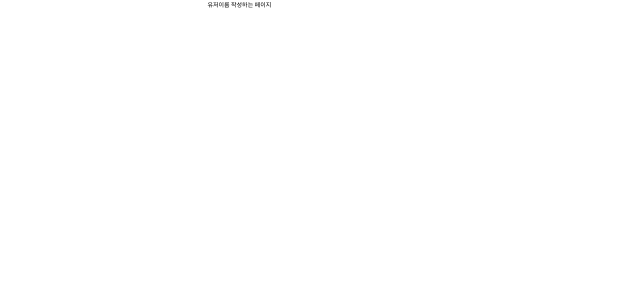
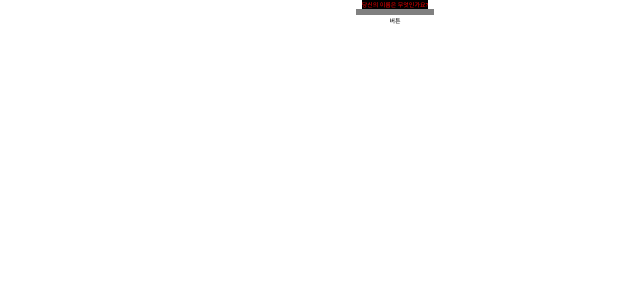
Before and after one commit to SopkathonTeam3/Client, a React (Vite) app: page /user in a window 1280 px wide. Shown: the top 300 px of the page, without its empty margins (245-885 px from the left). Built offline with nearby package versions, Linux system fonts and the light colour scheme.

Commit message:
feat : 유저페이지 기본 구조 테스트

```diff
--- a/src/Router.jsx
+++ b/src/Router.jsx
@@ -1,13 +1,14 @@
 import { BrowserRouter, Routes, Route } from 'react-router-dom';
 
 import React from 'react';
+import UserPage from './pages/UserPage';
 
 const Router = () => {
   return (
     <BrowserRouter>
       <Routes>
         <Route path="/" element={<div>온보딩페이지를 넣어주세요</div>}></Route>
-        <Route path="/user" element={<div>유저이름 작성하는 페이지 </div>}></Route>
+        <Route path="/user" element={<UserPage />}></Route>
         <Route path="/custom" element={<div>커스텀 페이지를 넣어주세요</div>}></Route>
         <Route path="/loading" element={<div>로딩페이지를 넣어주세요</div>}></Route>
         <Route path="/main/:userid/:roomid" element={<div>메인페이지를 넣어주세요</div>}></Route>
--- a/src/pages/userPage.jsx
+++ b/src/pages/userPage.jsx
@@ -1,13 +1,38 @@
 import React from 'react';
+import styled from 'styled-components';
 
-const userPage = () => {
-  return <div>유저페이지입니당</div>;
+const UserPage = () => {
+  return (
+    <St.userPageWrapper>
+      <St.userInfoText>
+        <p>당신의 이름은 무엇인가요?</p>
+      </St.userInfoText>
+      <St.userNameInput></St.userNameInput>
+      <St.userSubmitBtn>버튼</St.userSubmitBtn>
+    </St.userPageWrapper>
+  );
 };
 
-export default userPage;
+export default UserPage;
 
 const St = {
   userPageWrapper: styled.section`
+    display: flex;
+    flex-direction: column;
+    justify-content: center;
+    align-items: center;
     width: 100%;
   `,
+  userInfoText: styled.div`
+    background-color: black;
+    & > p {
+      color: red;
+    }
+  `,
+  userNameInput: styled.input`
+    background-color: grey;
+  `,
+  userSubmitBtn: styled.button`
+    border: none;
+  `,
 };
```
